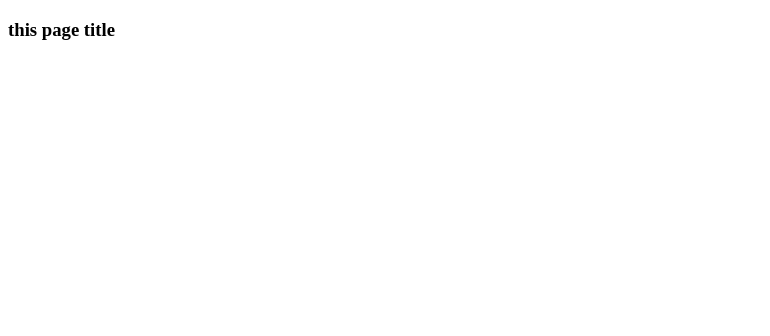
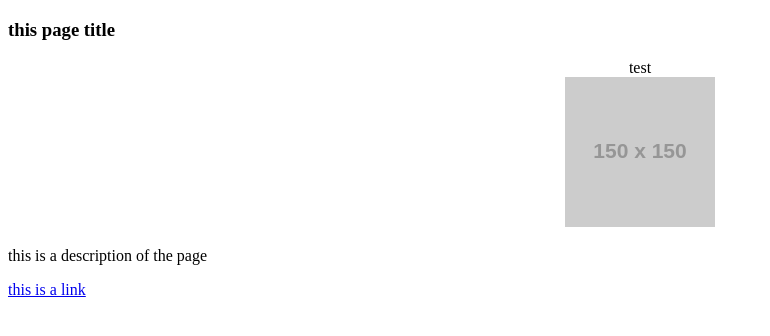
Before and after one commit to arbhmnalnt/microvers-project-01, a plain HTML site: page index.html in a window 1280 px wide. Shown: the whole page, without its empty margins (0-770 px from the left). Drawn offline with Linux system fonts and the light colour scheme; placeholder pictures from the web are drawn by us.

Commit message:
10 features done

```diff
--- a/index.html
+++ b/index.html
@@ -8,12 +8,20 @@
 
   <body>
     <script src="https://cdn.freecodecamp.org/testable-projects-fcc/v1/bundle.js"></script>
-    <main id="main"></main>
-    <h3 id="title">this page title</h3>
-    <div id="img-div">
-      <label id="img-caption"></label>
-      <img id="image">
-    </div>
+    <main id="main">
+      <h3 id="title">this page title</h3>
+      <!-- feature 09  center element content -->
+      <div id="img-div" style="text-align:center">
+        <div id="img-caption">test</div>
+        <img id="image" max-width="100%" height="10%" src="https://via.placeholder.com/150">
+
+      </div>
+      <!-- feature 06 -->
+      <p id="tribute-info"> this is a description of the page</p>
+      <!-- feature 07 -->
+      <a id="tribute-link" target="_blank" href="#">this is a link</a>
+      <!-- feature 08 -->
+    </main>
     <script  src="js/index.js"></script>
   </body>
 </html>
```
